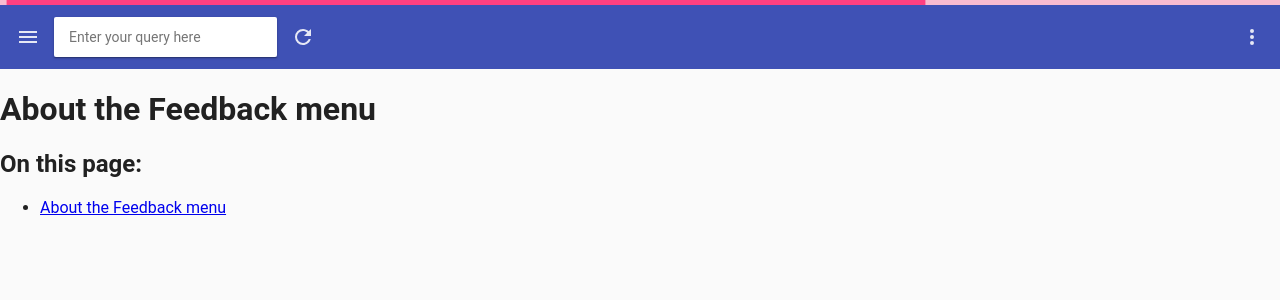
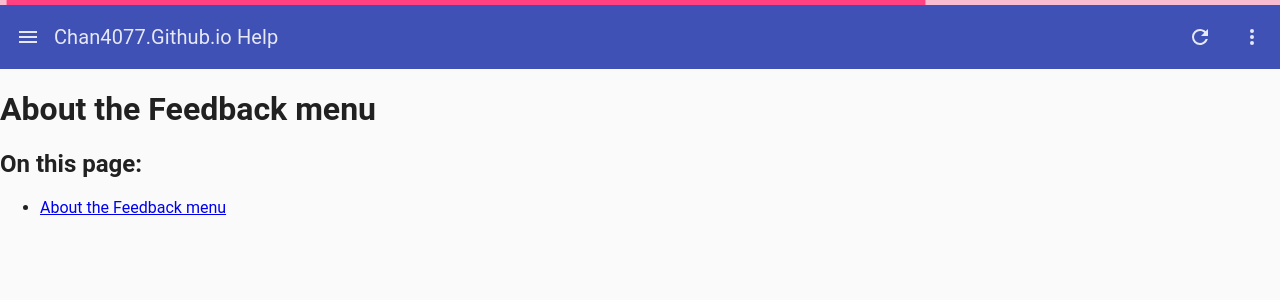
Before and after one commit to EdricChan03/edricchan03.github.io, a Jekyll site: the page help/about_feedback.html, which Jekyll copies as it is, in a window 1280 px wide. Shown: the top 300 px of the page. Built offline with Jekyll 4.4.1, drawn with Linux system fonts in a browser that asks for light colours; comment, search, counter and statistics services are not loaded; part of the change alters nothing that is shown.

Commit message:
Revert back to Chan4077.github.io Help

```diff
--- a/help/about_feedback.html
+++ b/help/about_feedback.html
@@ -40,27 +40,8 @@
 					</md-tooltip>
 					<md-icon md-svg-icon="menu" aria-label="menu"></md-icon>
 				</md-button>
-                <form class="search" action="" method="GET" id="search-form">
-                    <md-autocomplete
-                       md-items="item in ctrl.querySearch(ctrl.searchText)"
-                       md-item-text="item.display"
-                       md-no-cache="true"
-                       md-selected-item="ctrl.selectedItem"
-                       md-search-text-change="ctrl.searchTextChange(ctrl.searchText)"
-                       md-search-text="ctrl.searchText"
-                       md-selected-item-change="ctrl.selectedItemChange(item)"
-                       md-min-length="0"
-                       placeholder="Enter your query here"
-                       >
-                       <md-item-template>
-                            <span md-highlight-text="ctrl.searchText" md-highlight-flags="^i">{{item.display}}</span>
-                       </md-item-template>
-                       <md-not-found>
-                            No states matching "{{ctrl.searchText}}" were found.
-                            <a ng-click="ctrl.newState(ctrl.searchText)">Create a new one!</a>
-                       </md-not-found>
-                    </md-autocomplete>
-                </form>
+				<h2>Chan4077.Github.io Help</h2>
+				<span flex></span>
 				<!--Refresh-->
 				<md-button class="md-icon-button" aria-label="Refresh" ng-click="refreshPage()">
 					<md-tooltip>
```
